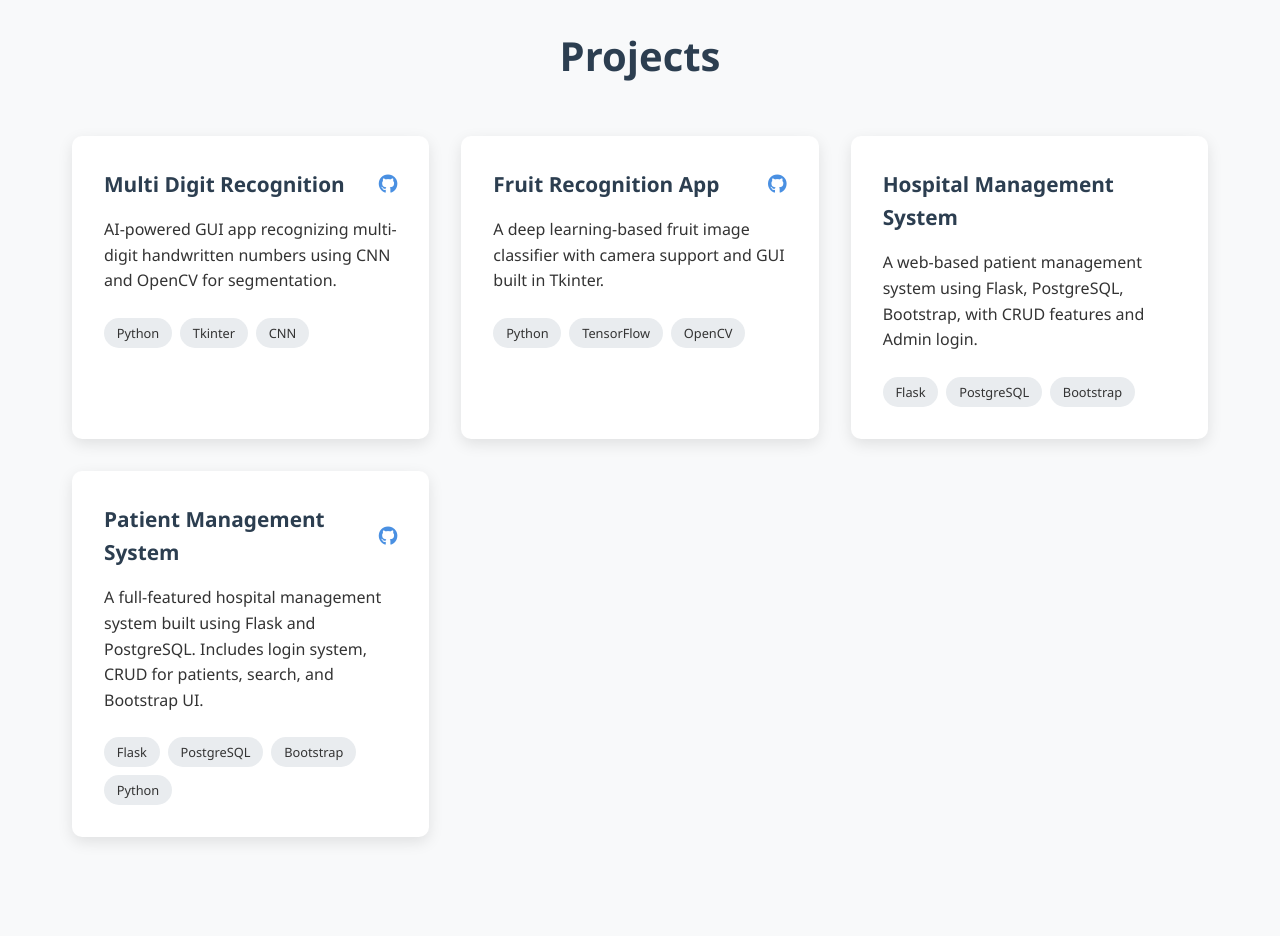
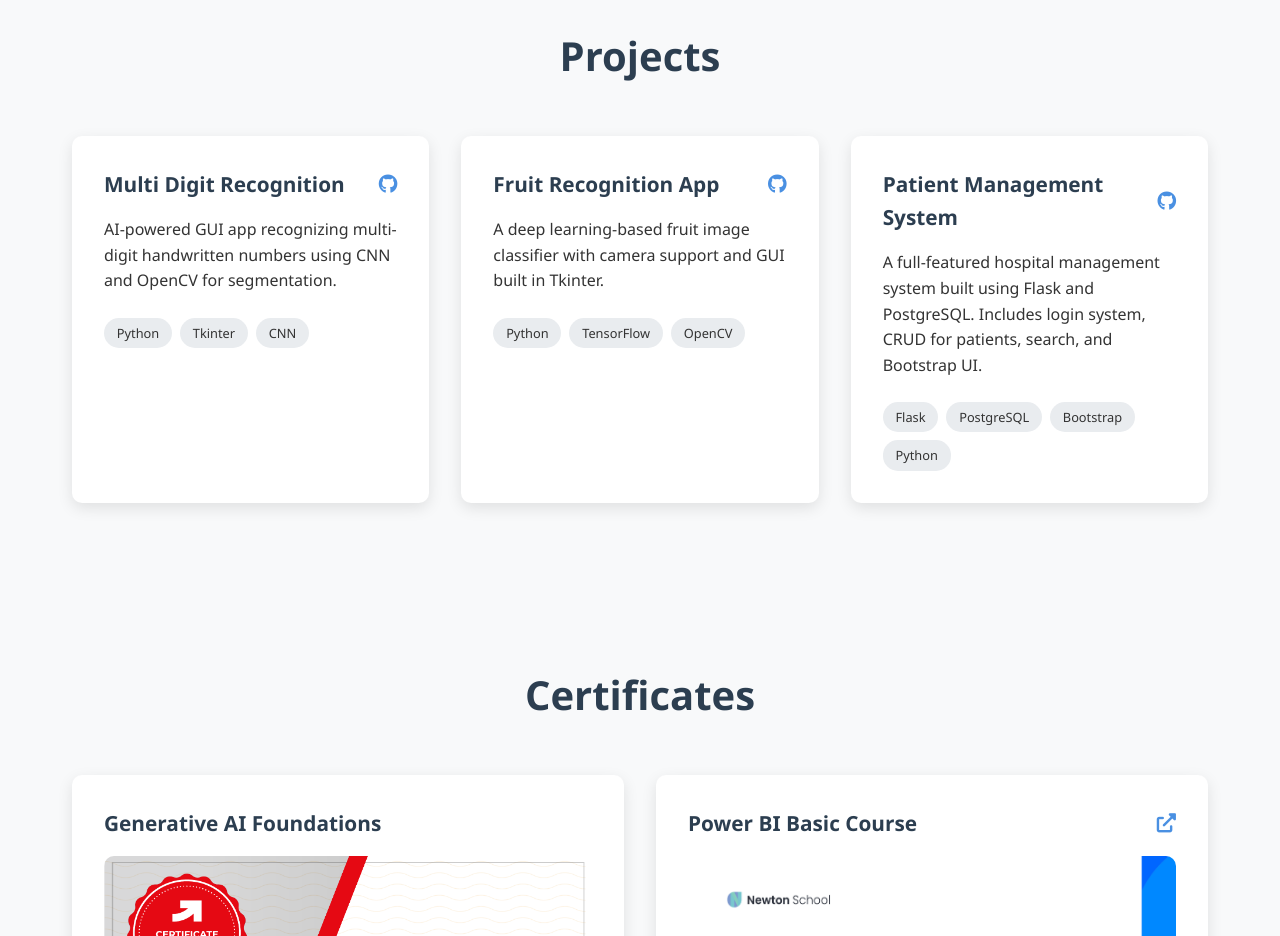
Before and after one commit to Ashmeet04Singh/personal-website, a plain HTML site: page index.html in a window 1280 px wide. Shown: the part 1580-2516 px from the top of the page. Drawn offline with Linux system fonts and the light colour scheme.

Commit message:
Removed Hospital Management System project block

```diff
--- a/index.html
+++ b/index.html
@@ -88,18 +88,6 @@
               <span class="tech-tag">Python</span>
               <span class="tech-tag">TensorFlow</span>
               <span class="tech-tag">OpenCV</span>
-            </div>
-          </div>
-
-          <div class="project-card">
-            <div class="project-header">
-              <h3>Hospital Management System</h3>
-            </div>
-            <p>A web-based patient management system using Flask, PostgreSQL, Bootstrap, with CRUD features and Admin login.</p>
-            <div class="project-tech">
-              <span class="tech-tag">Flask</span>
-              <span class="tech-tag">PostgreSQL</span>
-              <span class="tech-tag">Bootstrap</span>
             </div>
           </div>
 
```
